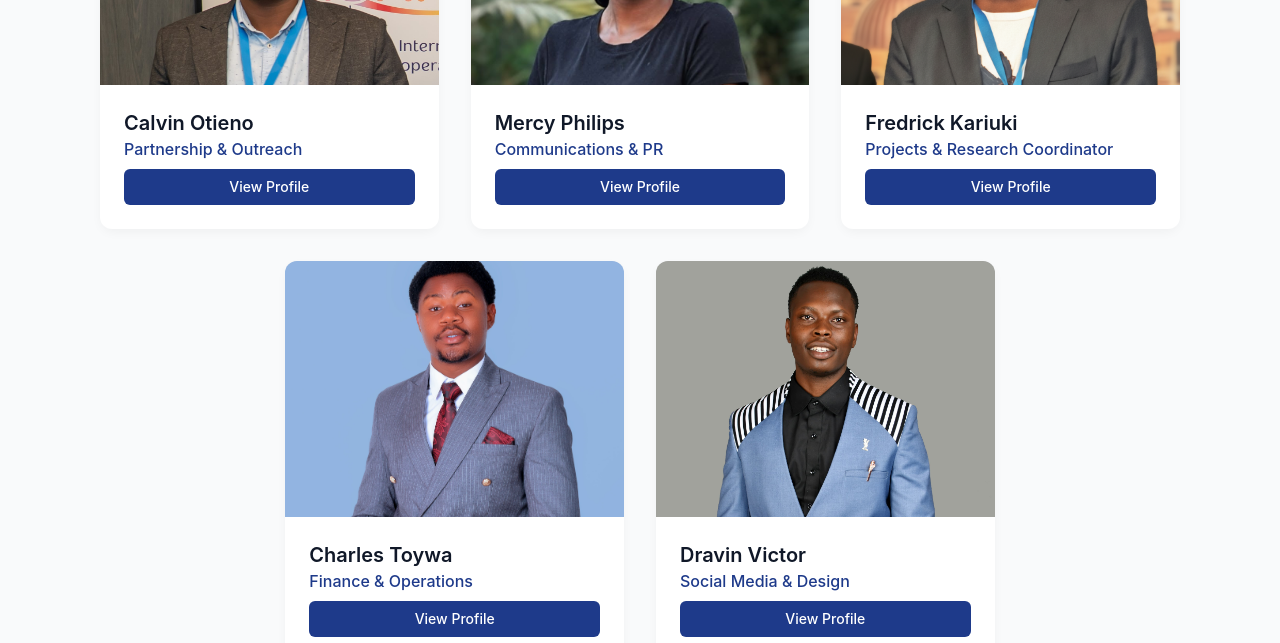
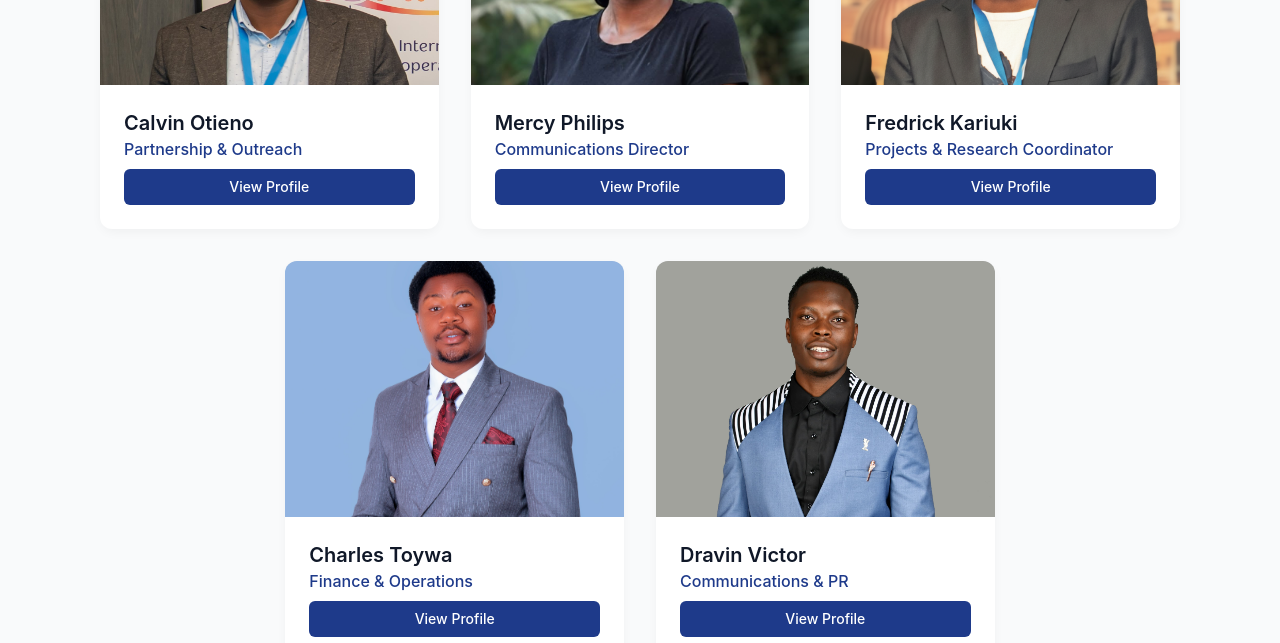
Before and after one commit to TijwaLtd/website, a Next.js app: page /about in a window 1280 px wide. Shown: the part 1800-2443 px from the top of the page. Built offline with nearby package versions, Linux system fonts and the light colour scheme.

Commit message:
fixed roles

```diff
--- a/data/team.ts
+++ b/data/team.ts
@@ -31,7 +31,7 @@ export const teamMembers: TeamMember[] = [
   {
     id: "mercy-philips",
     name: "Mercy Philips",
-    role: "Communications & PR",
+    role: "Communications Director",
     bio: "A storyteller and sustainable development practitioner, crafting stories that connect people and inspire change.",
     detailedBio: "Mercy describes herself as a storyteller, farmer's ally, and sustainable development practitioner. Growing up in a farming community nurtured her early passion in agriculture and informed her decision to study Agribusiness Economics at JKUAT, followed by advanced training in Israel. Her career has since spanned collaborations with leading initiatives such as the Kenya Climate-Smart Agriculture Project, the World Bank, and the Ban Ki-moon Center for Global Citizens, where her community project, Evergreen Garden, was recognized as one of Africa's best practices in sustainable farming.\n\nBeyond her professional work, Mercy is a lover of art and literature, often sharing reflections on her long-running blog. She also enjoys the discipline and creativity of baking, which she views as another form of storytelling and experimentation.\n\nShe brings this blend of field experience, creativity and communication expertise to her role at FiveWell, where she shapes the organization's PR, storytelling, and digital presence to connect people, amplify impact, and inspire change.",
     image: "/assets/MercyPhilips.jpeg",
@@ -80,7 +80,7 @@ export const teamMembers: TeamMember[] = [
   {
     id: "dravin",
     name: "Dravin Victor",
-    role: "Social Media & Design",
+      role: "Communications & PR",
     bio: "Expert in climate-smart agriculture, desert technologies, and community resilience with international experience in sustainable development.",
     detailedBio: "Dravin is an environmental and agricultural sustainability specialist with expertise in climate-smart agriculture, desert technologies, and community resilience. He holds a BSc in Environmental Science, a Postgraduate Diploma in Agricultural Studies (Israel), and a Master's in Sustainable Communities from Ben-Gurion University.\n\nHis career has combined policy, research, and field practice across organizations such as the International Organization for Migration (IOM–UN), the Agriculture and Food Authority, the Ministry of Housing and Public Service in Kenya, and the Kisumu Water and Sanitation Company. Internationally, he has worked with Nura Global Lab (Pears Program) in Tel Aviv and My Desert Produce – Hamidbar Sheli Ltd. in Israel.\n\nThis range of experience positions him at the intersection of global innovation and local implementation, particularly in tackling issues of food security, water management, and sustainable livelihoods.\n\nDravin's personal interests are closely aligned with his professional path. In his free time, he remains deeply engaged in environmental conservation, research, and community work.",
     image: "/assets/DravinVictor.jpg",
```
